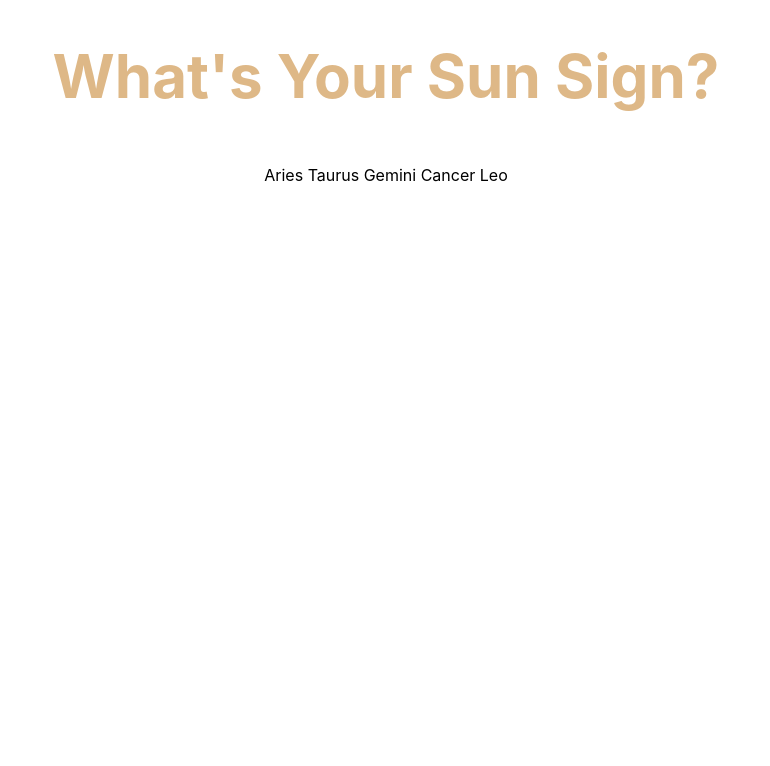
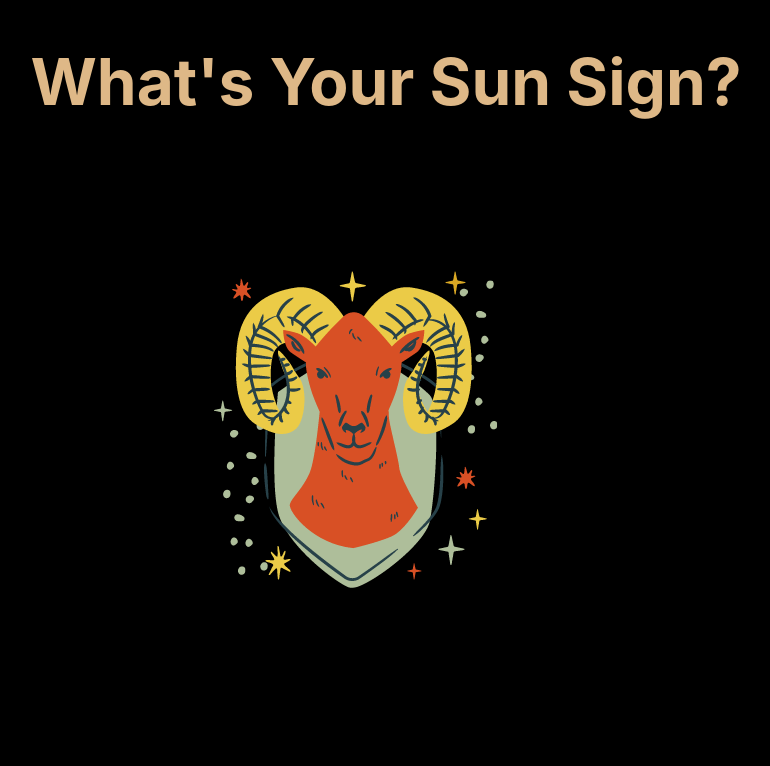
Before and after one commit to amandeswal10/fortuneCookie, a React (Create React App) app: page / in a window 1280 px wide. Shown: the top 766 px of the page, without its empty margins (254-1024 px from the left). Built offline with nearby package versions, Linux system fonts and the light colour scheme.

Commit message:
Housekeeping

```diff
--- a/src/Components/sunsign.css
+++ b/src/Components/sunsign.css
@@ -1,4 +1,48 @@
 .home {
     text-align: center;
+    background-color: black;
+    font-size: xx-large;
+    color: burlywood;
+    position: relative;
 
 }
+.container{
+    position: relative;
+    width: 50%;
+    display: flex;
+    flex-direction: row;
+    margin: auto;
+
+}
+.image{
+    display: block;
+    max-width: 100%;
+    opacity: 1;
+    transition: .5s ease-in-out;
+    backface-visibility: hidden;
+
+}
+.middle{
+    opacity: 0;
+    position: absolute;
+    top: 50%;
+    right: 50%;
+    transform: translate(-30%,-10%);
+    -ms-transform: translate(-30%, -10%);
+    transition: .5s ease-in-out;
+}
+.container:hover .image{
+    opacity: 0.4;
+}
+.container:hover .middle{
+    opacity: 1;
+}
+
+.text{
+    background-color: black;
+    color: burlywood;
+    font-size: 14px;
+    padding-bottom: 5px;
+
+
+}
--- a/src/Components/sunsign.jsx
+++ b/src/Components/sunsign.jsx
@@ -1,17 +1,39 @@
 import React, {Component} from "react";
 import './sunsign.css'
+import aries from '../Aries_logo.png';
+import taurus from '../Taurus_logo.png';
+import gemini from '../gemini_logo.png'
 
-class Sunsign extends Component{
-    Sign = {sun: ["Aries"," Taurus"," Gemini"," Cancer"," Leo"]};
+    class Sunsign extends Component {
 
-    render() {
-        return (
-            <div className="home"><span style={{fontSize: 30, color: "burlywood"}}><h1>What's Your Sun Sign? </h1>
-        </span><span>{this.Sign.sun}</span></div>);
+        allSigns = {Aries: {img: aries, name: "Aries"},Taurus: {img:taurus, name: "Taurus"},Gemini:{name:"Gemini", img: gemini} }
+
+        render() {
+            return (
+                <div>
+
+
+                    <div className="home"><h1>What's Your Sun Sign? </h1></div>
+                    <div className="container">
+                        <ul className="logos">
+                            <li><img src={aries} alt="Aries" className="image"/></li>
+                            <li><img src={taurus} alt="Taurus" className="image"/></li>
+                            <li><img src={gemini} alt={"Gemini"} className="image"/></li>
+                        </ul>
+                    <div className="middle">
+                        <div className="text">{this.allSigns.Aries.name}</div>
+
+                    <div className="text">{this.allSigns.Taurus.name}</div>
+
+                                <div className="text">{this.allSigns.Gemini.name}</div> </div></div>
+
+                </div>
+
+
+
+            );
+        }
     }
 
 
-}
-
-
 export default Sunsign;
--- a/src/index.css
+++ b/src/index.css
@@ -5,6 +5,8 @@ body {
     sans-serif;
   -webkit-font-smoothing: antialiased;
   -moz-osx-font-smoothing: grayscale;
+  background-color: black;
+
 }
 
 code {
```
Also changed, not shown: src/Taurus_logo.png (added), src/gemini_logo.png (added).
